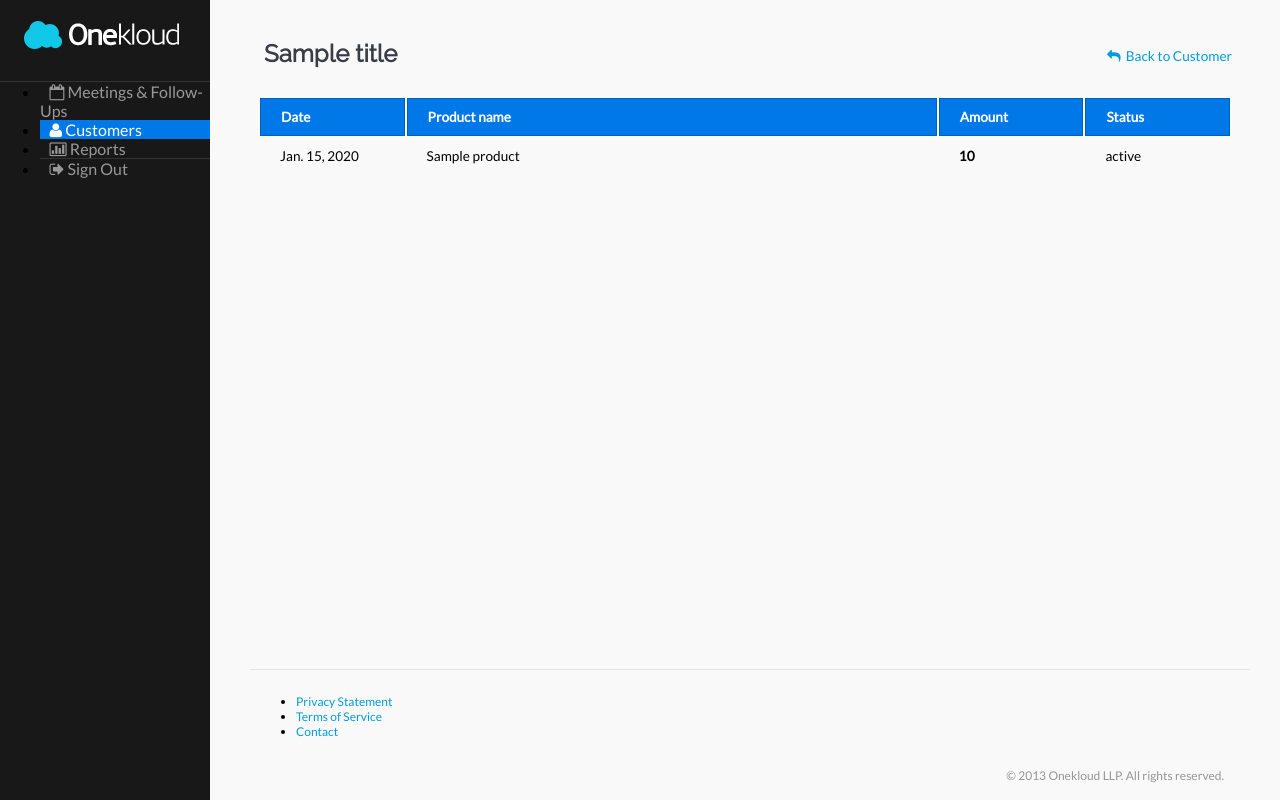
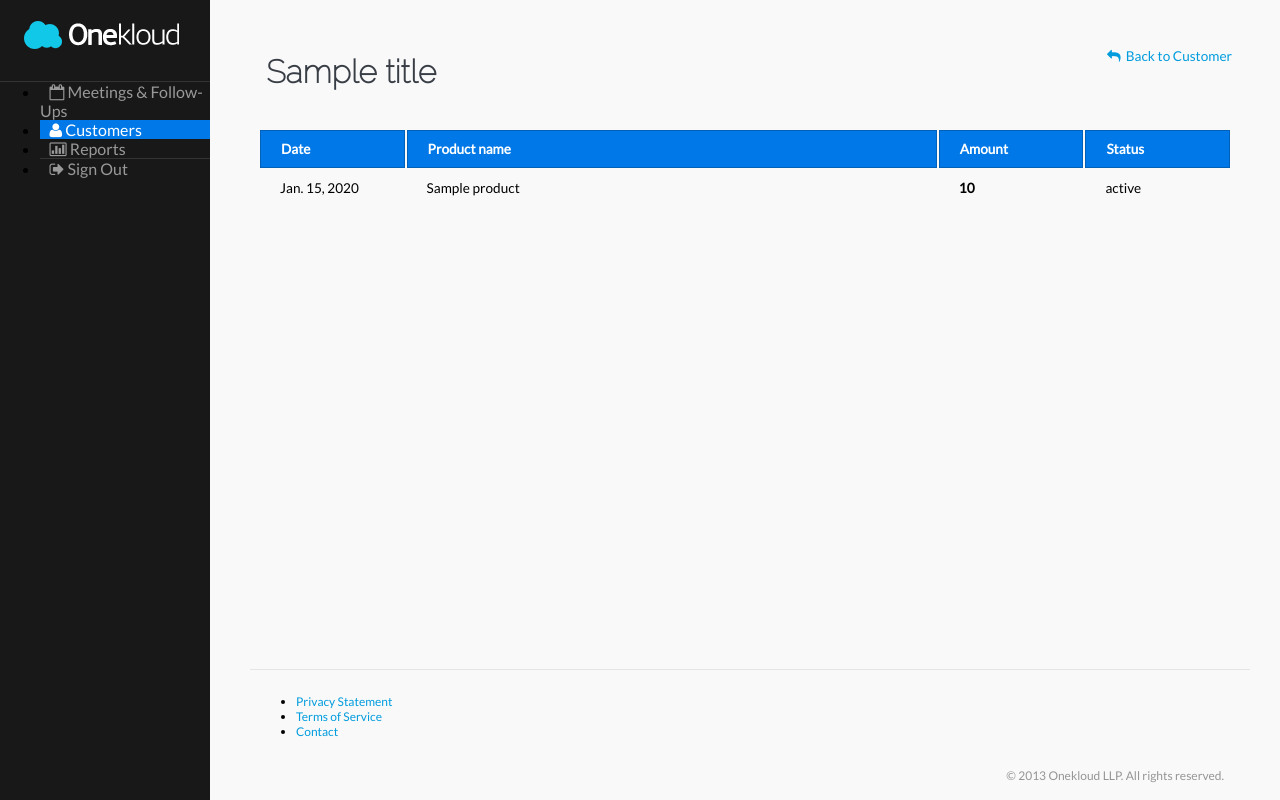
Before and after one commit to pythonista8/crm, a Django app: template crm/apps/customers/templates/customers/amount_list.html in a window 1280 px wide. Run offline with Django 3.2, Linux system fonts and the light colour scheme; the template is opened without the code that fills it: most values are stand-ins (such as "Sample title", 1, 10 or a date in 2020); some libraries are stand-ins or nearby versions.

Commit message:
Font fixed

```diff
--- a/crm/templates/onekloud/base.html
+++ b/crm/templates/onekloud/base.html
@@ -27,7 +27,7 @@
     <link href="{% static 'css/vendor/introjs/introjs.css' %}" rel="stylesheet">
 
     {# External fonts. #}
-    <link href="https://fonts.googleapis.com/css?family=Lato:300,400|Raleway:400,100" rel="stylesheet">
+    <link href="https://fonts.googleapis.com/css?family=Lato:400|Raleway:100" rel="stylesheet">
 
     {% include 'vendor/purecss.html' %}
 
@@ -114,12 +114,12 @@
                         {% block top-right %}{% endblock %}
 
                     </div>
-                    <h2>
+                    <h1>
                         {% if title_icon %}
                             <i class="fa fa-{{ title_icon }}"></i>
                         {% endif %}
                         {{ title }}
-                    </h2>
+                    </h1>
                 </div>
 
                 {# Inherited content is included in `content` block. #}
```
